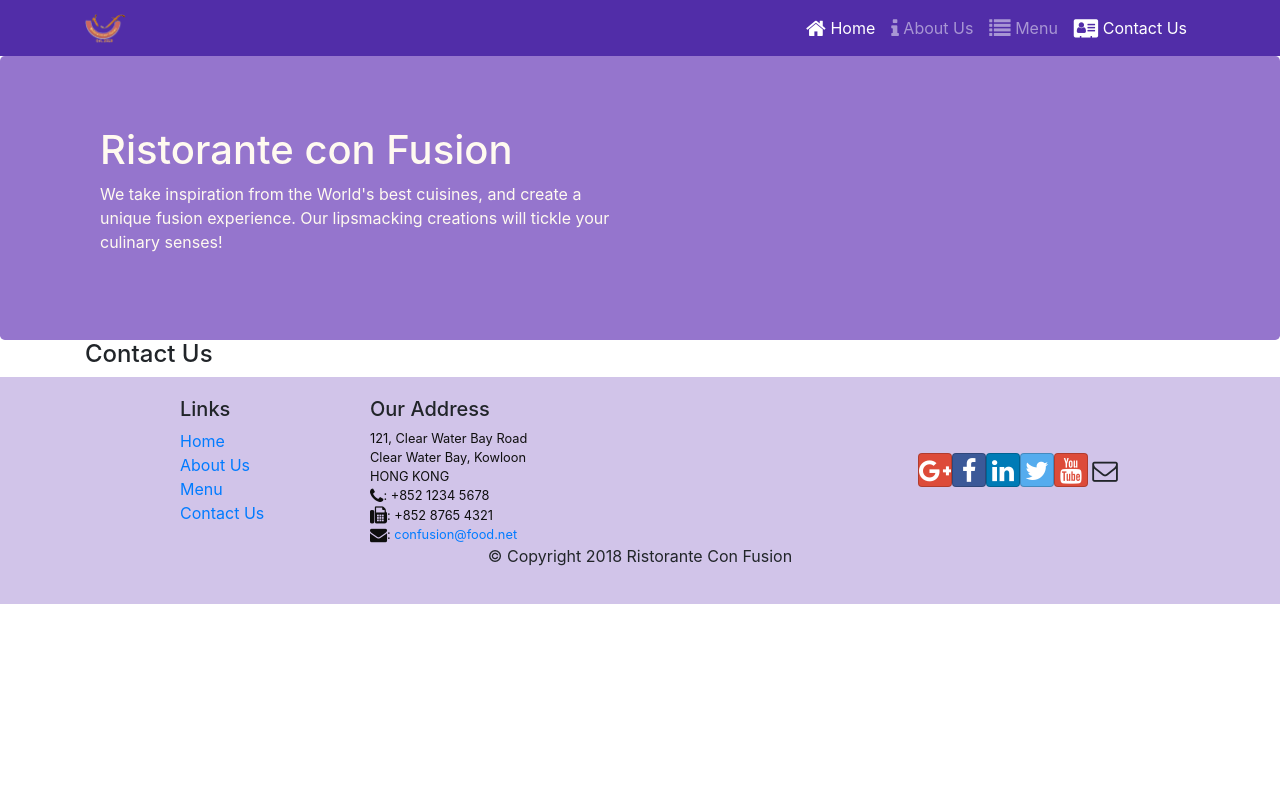
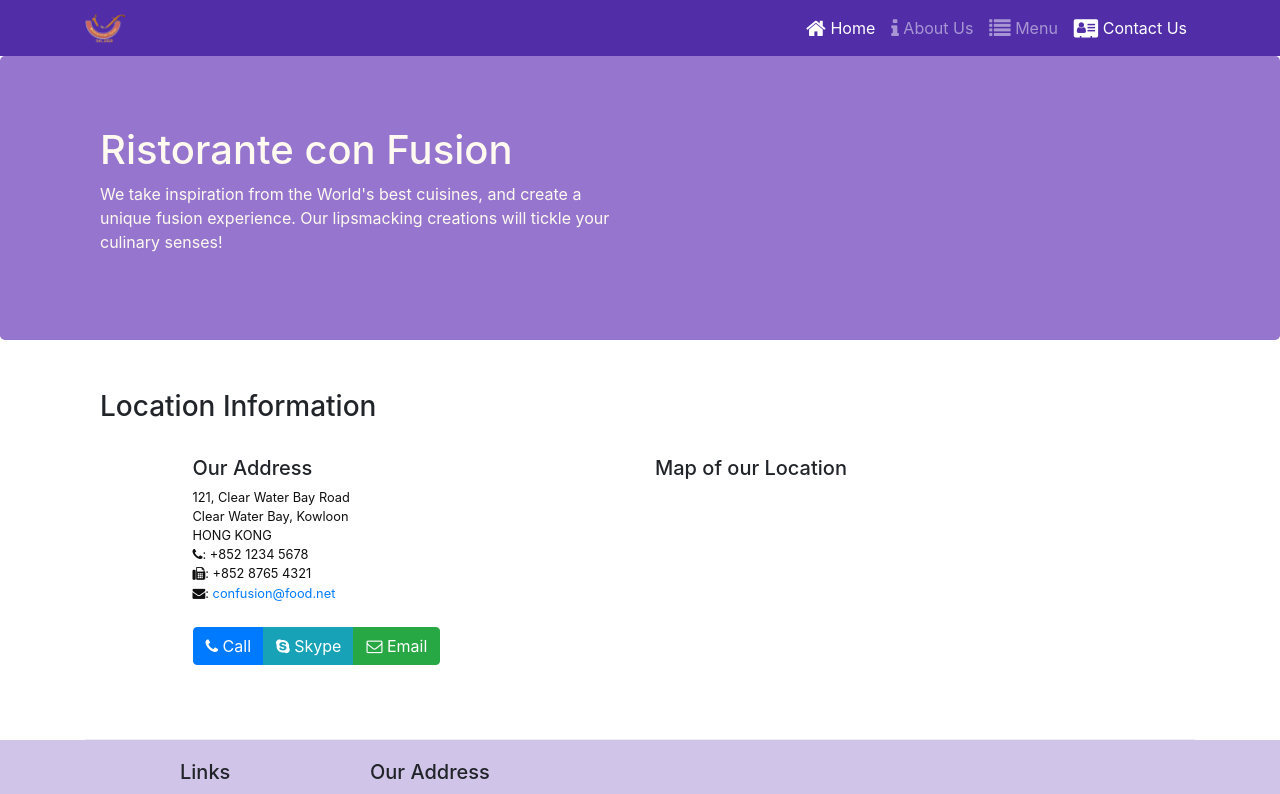
Before and after one commit to AbdulrahmanKazkaz/coursera-react-tutorial, a React (Create React App) app: page /contact in a window 1280 px wide. Shown: the top 794 px of the page. Built offline with nearby package versions, Linux system fonts and the light colour scheme.

Commit message:
add contact us page

```diff
--- a/src/pages/Contact.jsx
+++ b/src/pages/Contact.jsx
@@ -1,7 +1,52 @@
 export const Contact = () => {
   return (
     <div className="container">
-      <h4>Contact Us</h4>
+      <div className="row row-content">
+        <div className="col-12">
+          <h3>Location Information</h3>
+        </div>
+        <div className="col-12 col-sm-4 offset-sm-1">
+          <h5>Our Address</h5>
+          <address>
+            121, Clear Water Bay Road
+            <br />
+            Clear Water Bay, Kowloon
+            <br />
+            HONG KONG
+            <br />
+            <i className="fa fa-phone"></i>: +852 1234 5678
+            <br />
+            <i className="fa fa-fax"></i>: +852 8765 4321
+            <br />
+            <i className="fa fa-envelope"></i>:{" "}
+            <a href="mailto:confusion@food.net">confusion@food.net</a>
+          </address>
+        </div>
+        <div className="col-12 col-sm-6 offset-sm-1">
+          <h5>Map of our Location</h5>
+        </div>
+        <div className="col-12 col-sm-11 offset-sm-1">
+          <div className="btn-group" role="group">
+            <a
+              role="button"
+              className="btn btn-primary"
+              href="tel:+85212345678"
+            >
+              <i className="fa fa-phone"></i> Call
+            </a>
+            <a role="button" className="btn btn-info">
+              <i className="fa fa-skype"></i> Skype
+            </a>
+            <a
+              role="button"
+              className="btn btn-success"
+              href="mailto:confusion@food.net"
+            >
+              <i className="fa fa-envelope-o"></i> Email
+            </a>
+          </div>
+        </div>
+      </div>
     </div>
   );
 };
```
